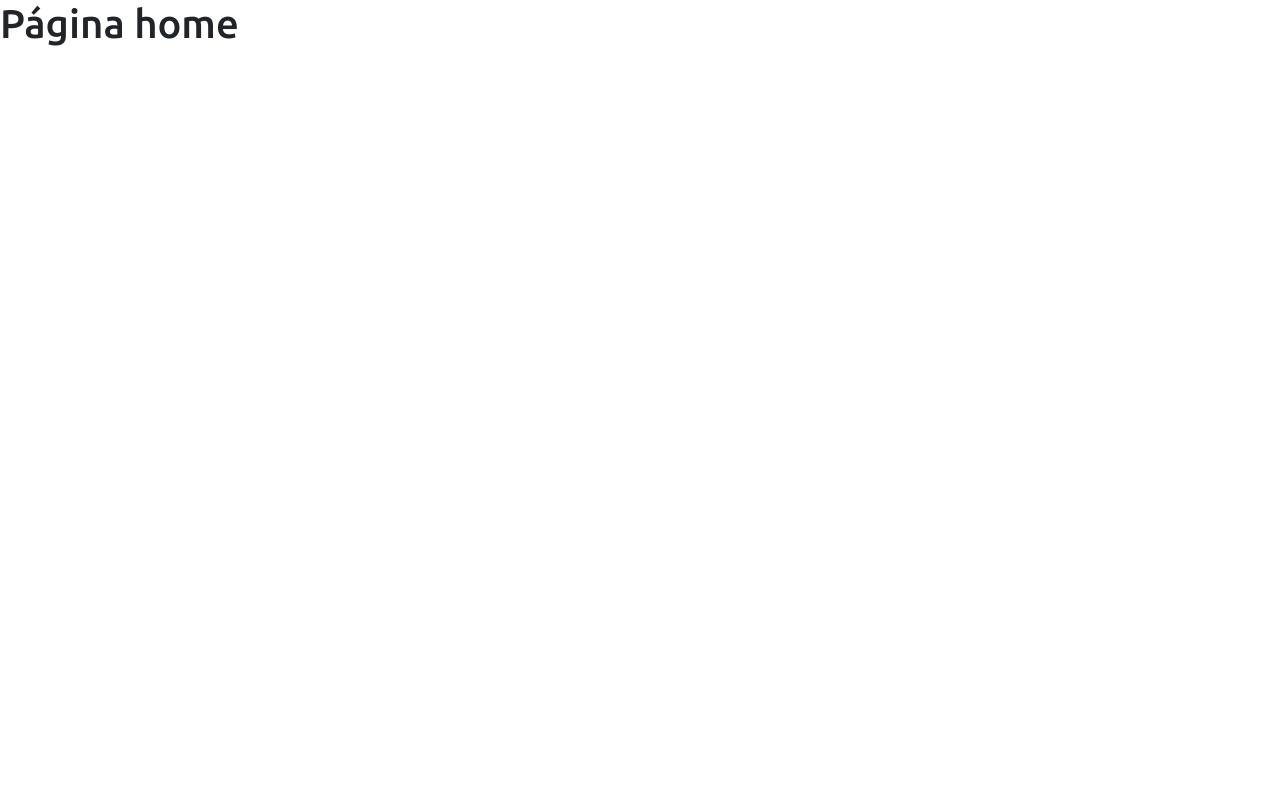
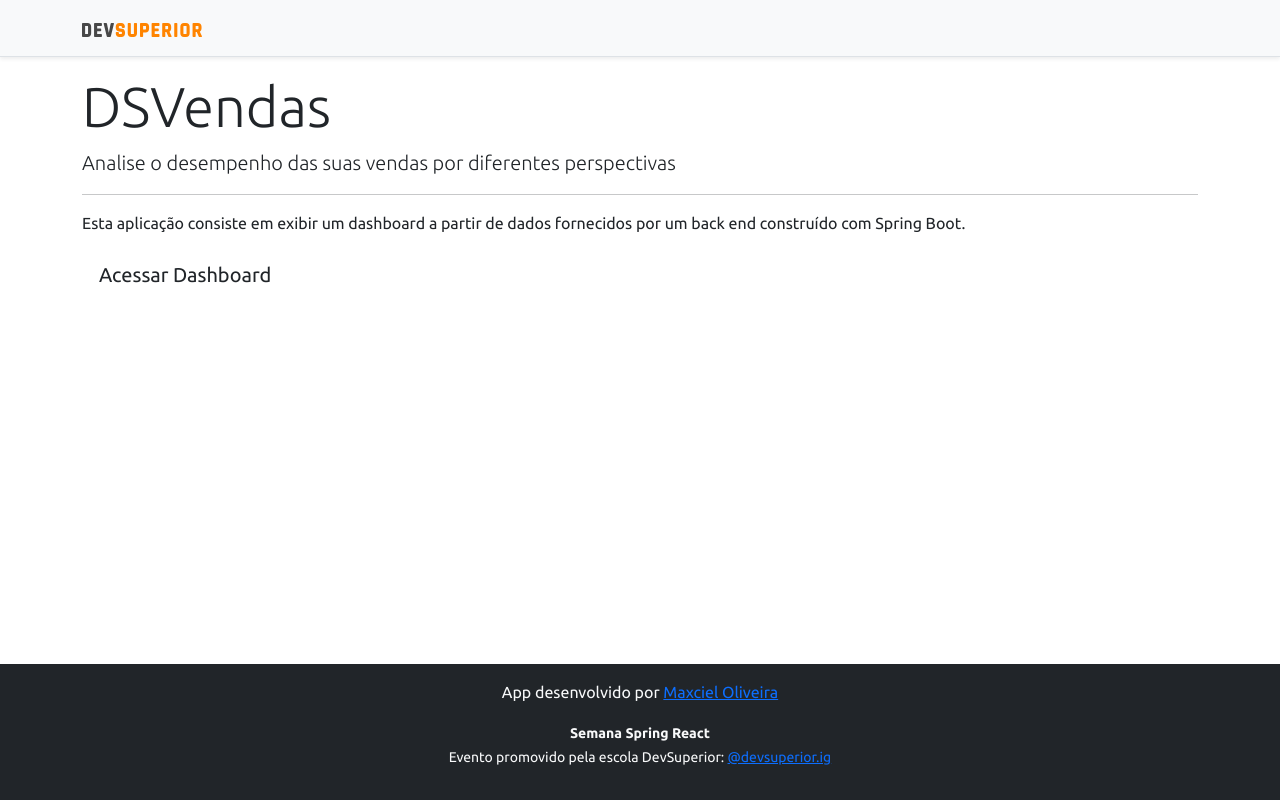
Before and after one commit to maxcielOliv/projeto-sds5, a React (Create React App) app in the folder frontend/: page / in a window 1280 px wide. Built offline with nearby package versions, Linux system fonts and the light colour scheme.

Commit message:
Home, navigation

```diff
--- a/frontend/src/components/NavBar/index.tsx
+++ b/frontend/src/components/NavBar/index.tsx
@@ -1,11 +1,14 @@
 import ImgDsDark from "assets/imagens/ds-dark.svg";
+import { Link } from "react-router-dom";
 
 function NavBar() {
   return (
     <div className="d-flex flex-column flex-md-row align-items-center p-3 px-md-4 mb-3 bg-light border-bottom shadow-sm">
       <div className="container">
         <nav className="my-2 my-md-0 mr-md-3">
+          <Link to="/">
             <img src={ImgDsDark} alt="DevSuperior" width="120" />
+          </Link>
         </nav>
       </div>
     </div>
--- a/frontend/src/pages/Home/index.tsx
+++ b/frontend/src/pages/Home/index.tsx
@@ -1,11 +1,25 @@
+import Footer from "components/footer";
+import NavBar from "components/NavBar";
+import { Link } from "react-router-dom";
 
 function Home() {
-    return (
-        <div>
-            <h1>Página home</h1>
+  return (
+    <>
+    <NavBar/>
+    <div className="container">
+      <div className="jumbotron">
+        <h1 className="display-4">DSVendas</h1>
+        <p className="lead">Analise o desempenho das suas vendas por diferentes perspectivas</p>
+        <hr />
+        <p>Esta aplicação consiste em exibir um dashboard a partir de dados fornecidos por um back end construído com Spring Boot.</p>
+        <Link className= "btn btn primary btn-lg" to = "/Dashboard">
+          Acessar Dashboard
+        </Link>
       </div>
+    </div>
+    <Footer/>
+    </>
+  );
+}
 
-    );
-  }
-
-  export default Home;
+export default Home;
```
Lines whose indentation alone changed are shown as unchanged.
